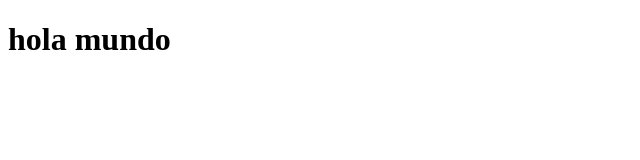
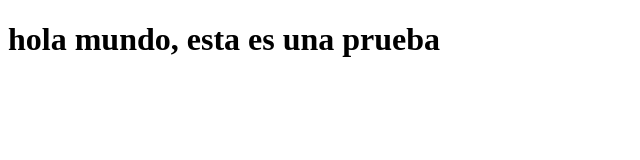
Before and after one commit to victordanielquino/nuevo-proyecto, a plain HTML site: page index.html in a window 1280 px wide. Shown: the whole page, without its empty margins (0-640 px from the left). Drawn offline with Linux system fonts and the light colour scheme.

Commit message:
update index

```diff
--- a/index.html
+++ b/index.html
@@ -7,6 +7,6 @@
 		<title>Document</title>
 	</head>
 	<body>
-		<h1>hola mundo</h1>
+		<h1>hola mundo, esta es una prueba</h1>
 	</body>
 </html>
```
